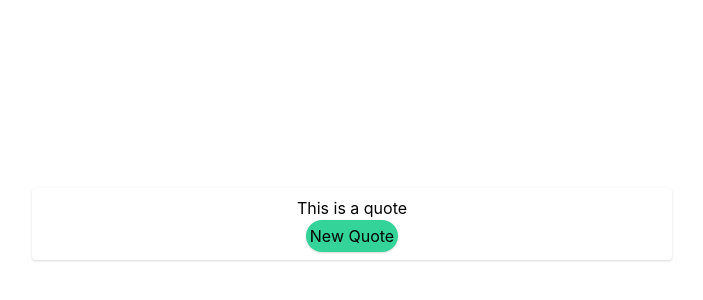
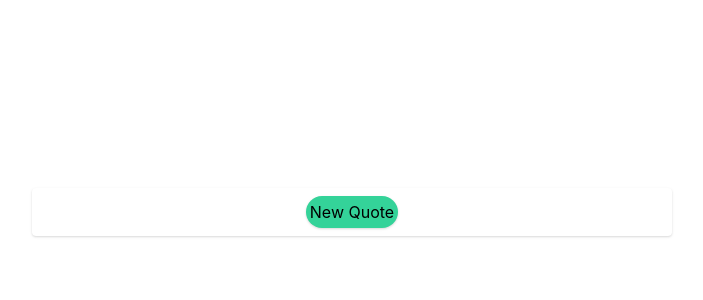
Before and after one commit to Tresor11/quotes-generator, a React (Create React App) app: page / in a window 1280 px wide. Shown: the part 20-320 px from the top of the page, without its empty margins (288-991 px from the left). Built offline with nearby package versions, Linux system fonts and the light colour scheme.

Commit message:
fixup! update the actions folder

```diff
--- a/src/components/Quote.js
+++ b/src/components/Quote.js
@@ -5,7 +5,6 @@ import '../styles/Quote.css';
 const Quote=(props)=>{
     return(
         <div className="quote-cont p-2 my-52 mx-52 bg-white shadow rounded">
-            <p>This is a quote</p>
             <Generate/>
         </div>
     )
```
